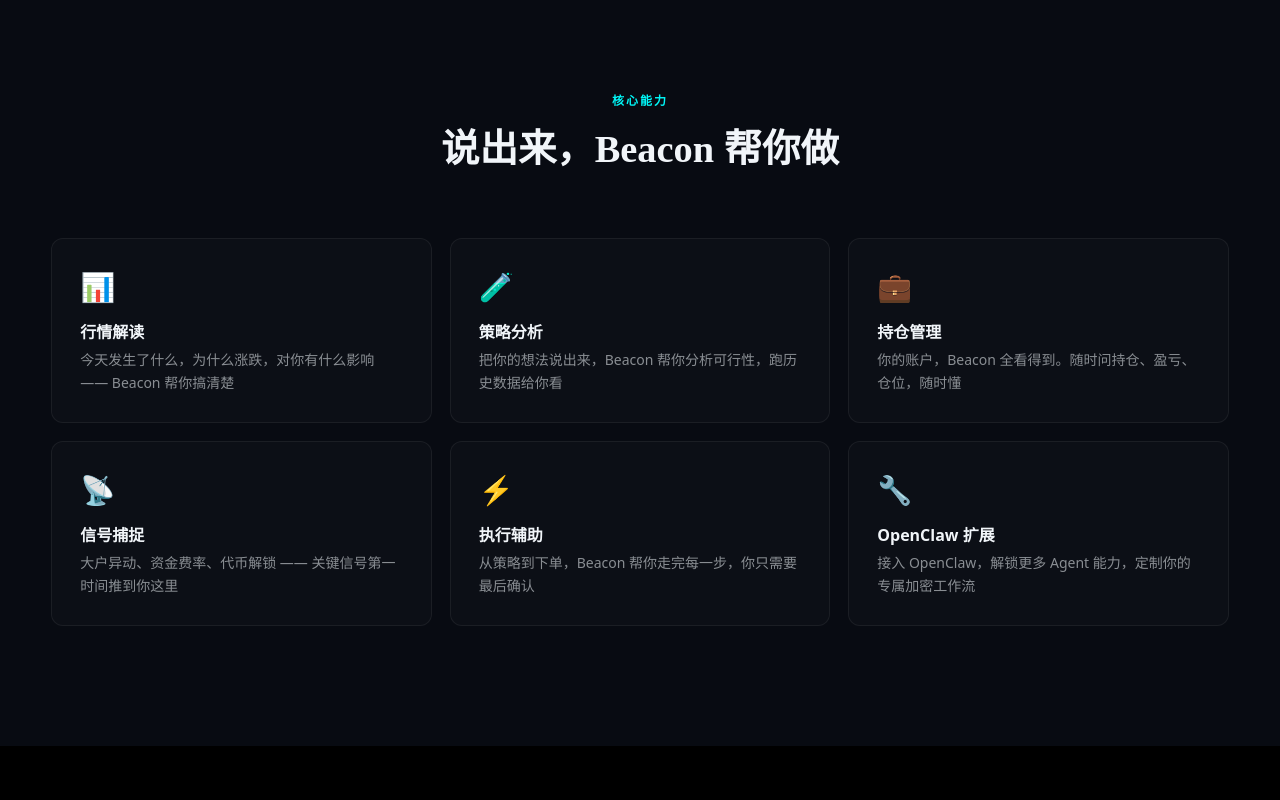
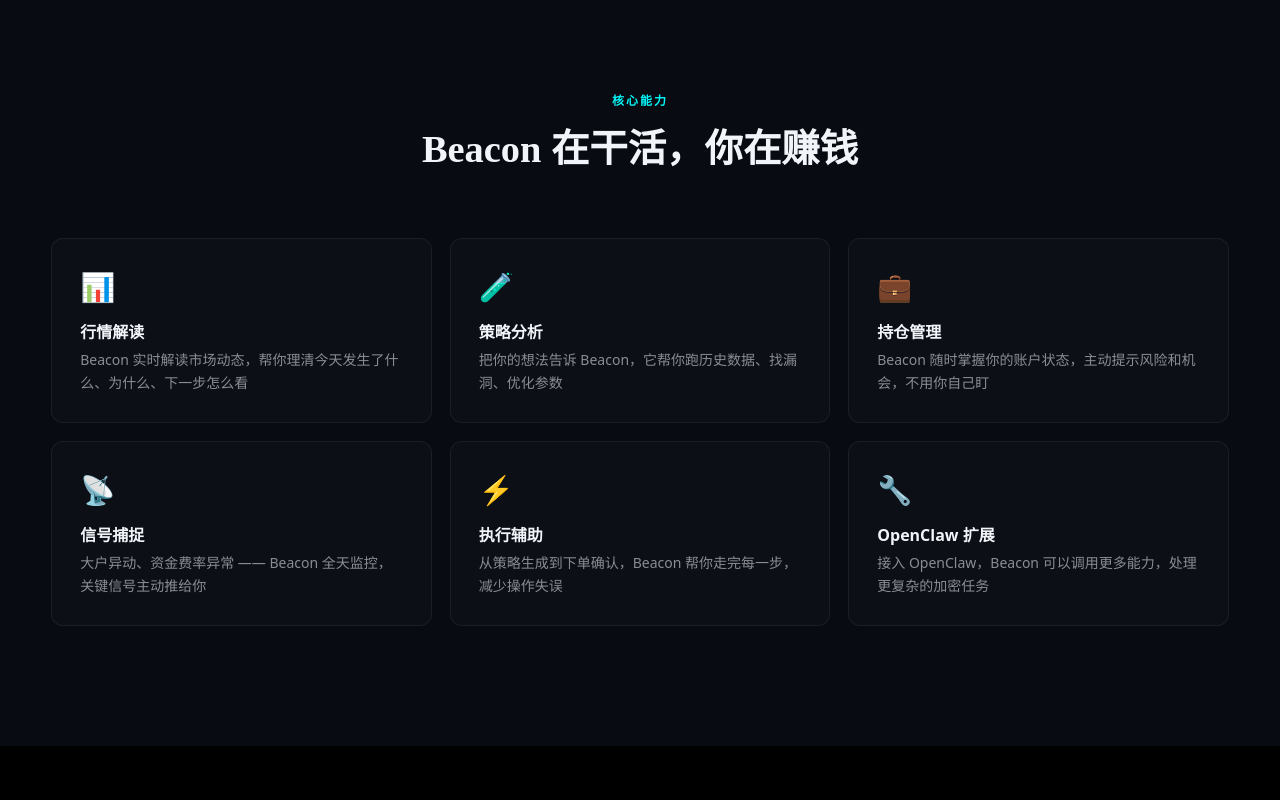
Before and after one commit to nongqingdaisy319-rgb/beacon-deck-preview, a plain HTML site: page index-zh.html in a window 1280 px wide. Shown: the part 1820-2620 px from the top of the page. Drawn offline with nearby package versions, Linux system fonts and the light colour scheme; a script that the page names is missing; a web font is replaced by a local one.

Commit message:
ZH: proactive service voice - Beacon is working for you

```diff
--- a/index-zh.html
+++ b/index-zh.html
@@ -320,7 +320,7 @@
 
       <!-- Title + subtitle below image -->
       <div class="hero-headline-block">
-        <h1 class="hero-title"><span class="accent">越用越懂你</span>的加密助手</h1>
+        <h1 class="hero-title"><span class="accent">Beacon</span> 始终在线，替你打理加密</h1>
       </div>
 
       <!-- Button -->
@@ -332,7 +332,7 @@
 
   <!-- Demo — Beacon Deck product UI -->
   <section class="demo-s" id="demo">
-    <div class="sh"><div class="sh-label">产品预览</div><h2 class="sh-title">一句话，<span translate="no">Beacon</span> 秒回</h2><p class="sh-desc">行情解读、策略分析、执行下单 —— 告诉 Beacon 要做什么，它来帮你搞定</p></div>
+    <div class="sh"><div class="sh-label">产品预览</div><h2 class="sh-title">一句话，<span translate="no">Beacon</span> 秒回</h2><p class="sh-desc">你忙的时候，Beacon 在盯盘；你需要决策时，Beacon 已经帮你备好了答案</p></div>
     <div class="demo-w">
       <div class="demo-box">
         <!-- Left sidebar -->
@@ -418,14 +418,14 @@
 
   <!-- Features -->
   <section class="feat-s" id="features">
-    <div class="sh"><div class="sh-label">核心能力</div><h2 class="sh-title">说出来，<span translate="no">Beacon</span> 帮你做</h2></div>
+    <div class="sh"><div class="sh-label">核心能力</div><h2 class="sh-title"><span translate="no">Beacon</span> 在干活，你在赚钱</h2></div>
     <div class="feat-g">
-      <div class="fc"><div class="fc-i">📊</div><div class="fc-t">行情解读</div><div class="fc-d">今天发生了什么，为什么涨跌，对你有什么影响 —— Beacon 帮你搞清楚</div></div>
-      <div class="fc"><div class="fc-i">🧪</div><div class="fc-t">策略分析</div><div class="fc-d">把你的想法说出来，Beacon 帮你分析可行性，跑历史数据给你看</div></div>
-      <div class="fc"><div class="fc-i">💼</div><div class="fc-t">持仓管理</div><div class="fc-d">你的账户，Beacon 全看得到。随时问持仓、盈亏、仓位，随时懂</div></div>
-      <div class="fc"><div class="fc-i">📡</div><div class="fc-t">信号捕捉</div><div class="fc-d">大户异动、资金费率、代币解锁 —— 关键信号第一时间推到你这里</div></div>
-      <div class="fc"><div class="fc-i">⚡</div><div class="fc-t">执行辅助</div><div class="fc-d">从策略到下单，Beacon 帮你走完每一步，你只需要最后确认</div></div>
-      <div class="fc"><div class="fc-i">🔧</div><div class="fc-t"><span translate="no">OpenClaw</span> 扩展</div><div class="fc-d">接入 OpenClaw，解锁更多 Agent 能力，定制你的专属加密工作流</div></div>
+      <div class="fc"><div class="fc-i">📊</div><div class="fc-t">行情解读</div><div class="fc-d">Beacon 实时解读市场动态，帮你理清今天发生了什么、为什么、下一步怎么看</div></div>
+      <div class="fc"><div class="fc-i">🧪</div><div class="fc-t">策略分析</div><div class="fc-d">把你的想法告诉 Beacon，它帮你跑历史数据、找漏洞、优化参数</div></div>
+      <div class="fc"><div class="fc-i">💼</div><div class="fc-t">持仓管理</div><div class="fc-d">Beacon 随时掌握你的账户状态，主动提示风险和机会，不用你自己盯</div></div>
+      <div class="fc"><div class="fc-i">📡</div><div class="fc-t">信号捕捉</div><div class="fc-d">大户异动、资金费率异常 —— Beacon 全天监控，关键信号主动推给你</div></div>
+      <div class="fc"><div class="fc-i">⚡</div><div class="fc-t">执行辅助</div><div class="fc-d">从策略生成到下单确认，Beacon 帮你走完每一步，减少操作失误</div></div>
+      <div class="fc"><div class="fc-i">🔧</div><div class="fc-t"><span translate="no">OpenClaw</span> 扩展</div><div class="fc-d">接入 OpenClaw，Beacon 可以调用更多能力，处理更复杂的加密任务</div></div>
     </div>
   </section>
 
@@ -446,8 +446,8 @@
   <!-- CTA -->
   <section class="cta-s">
     <div class="cta-w">
-      <h2 class="cta-t"><span style="color:#00F8F8;-webkit-text-fill-color:#00F8F8" translate="no">Beacon</span> 随时待命，等你来问</h2>
-      <p class="cta-d">你的专属加密 AI 助手，全天候在线，即刻体验</p>
+      <h2 class="cta-t"><span style="color:#00F8F8;-webkit-text-fill-color:#00F8F8" translate="no">Beacon</span> 正在工作，你的加密从未被这样照看过</h2>
+      <p class="cta-d">全天候主动服务，你的专属加密 AI 助手</p>
       <a href="https://ai.bmexchangeaws-test.com/app/login" class="cta-btn" target="_blank" translate="no">立即体验 →</a>
     </div>
   </section>
```
